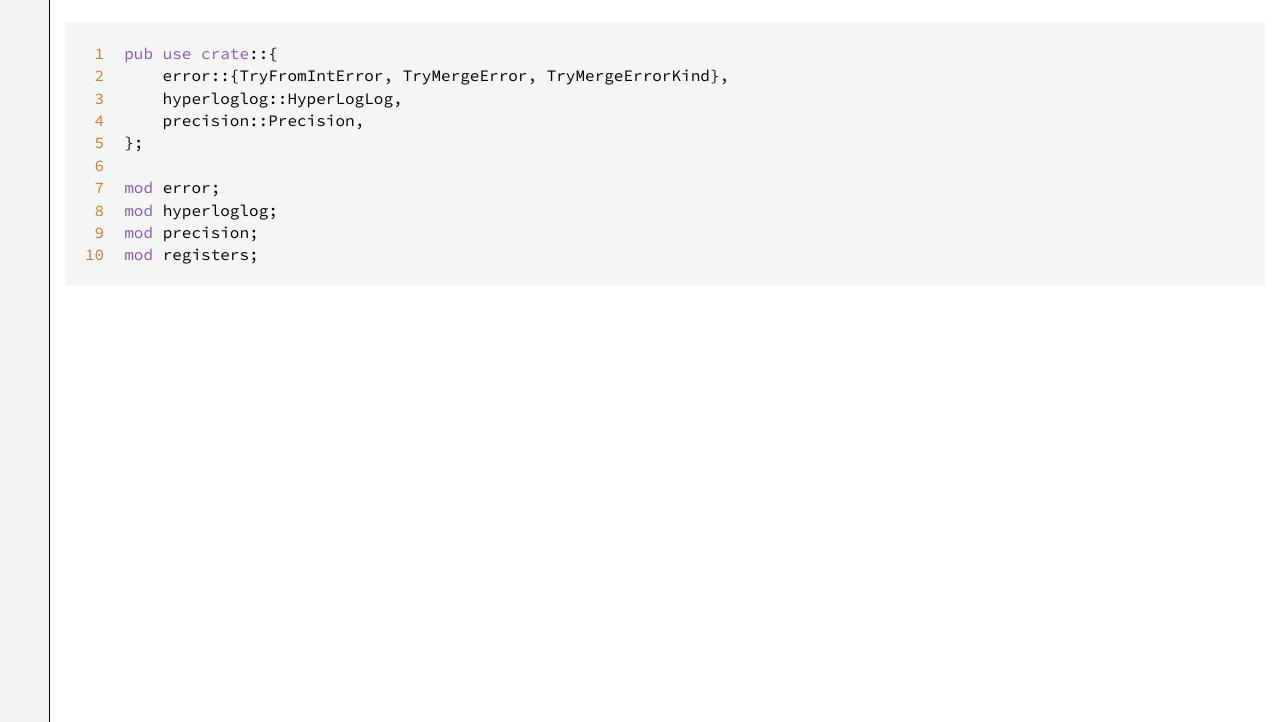
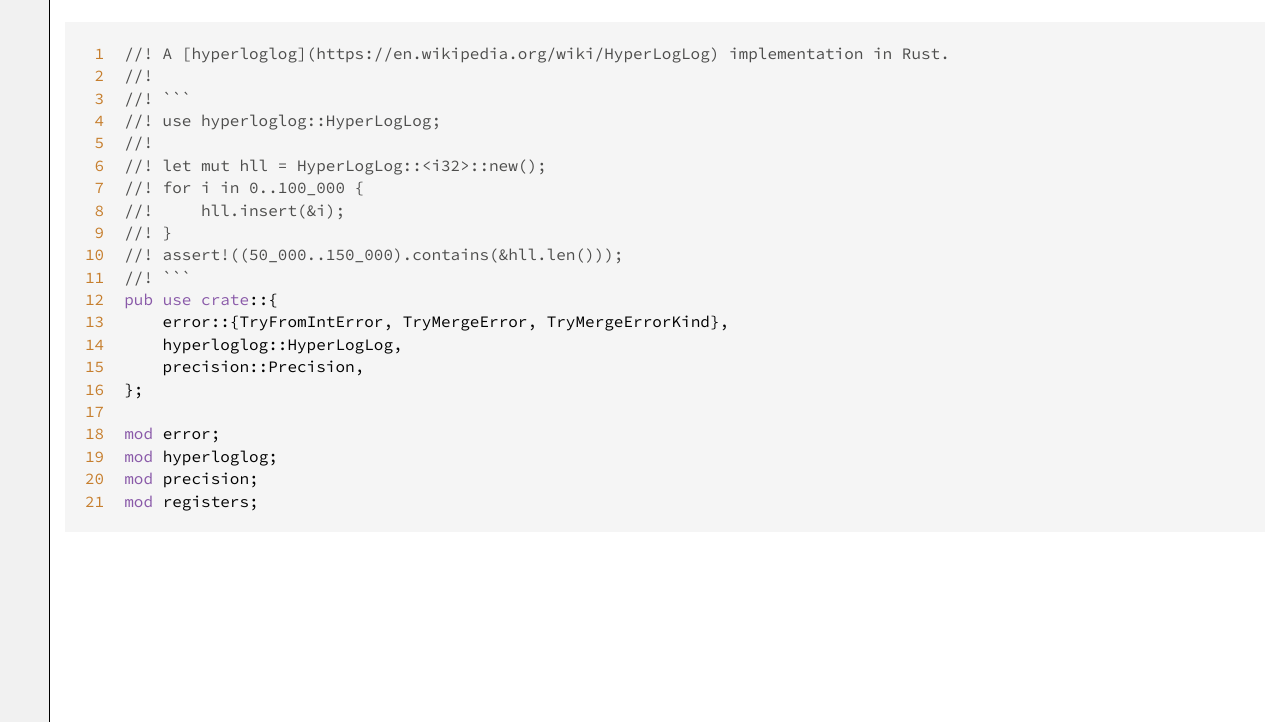
Before and after one commit to vivienm/rust-hyperloglog, a plain HTML site: page src/hyperloglog/lib.rs.html in a window 1280 px wide. Shown: the part 78-800 px from the top of the page. Drawn offline with Linux system fonts and the light colour scheme.

Commit message:
Deploying to gh-pages from @ vivienm/rust-hyperloglog@57ac3556578848fe95dbcef38dd696779a9892a8 🚀

````diff
--- a/src/hyperloglog/lib.rs.html
+++ b/src/hyperloglog/lib.rs.html
@@ -10,7 +10,29 @@
 <span id="8"> 8</span>
 <span id="9"> 9</span>
 <span id="10">10</span>
-</pre><pre class="rust"><code><span class="kw">pub</span> <span class="kw">use</span> <span class="kw">crate</span>::{
+<span id="11">11</span>
+<span id="12">12</span>
+<span id="13">13</span>
+<span id="14">14</span>
+<span id="15">15</span>
+<span id="16">16</span>
+<span id="17">17</span>
+<span id="18">18</span>
+<span id="19">19</span>
+<span id="20">20</span>
+<span id="21">21</span>
+</pre><pre class="rust"><code><span class="doccomment">//! A [hyperloglog](https://en.wikipedia.org/wiki/HyperLogLog) implementation in Rust.</span>
+<span class="doccomment">//!</span>
+<span class="doccomment">//! ```</span>
+<span class="doccomment">//! use hyperloglog::HyperLogLog;</span>
+<span class="doccomment">//!</span>
+<span class="doccomment">//! let mut hll = HyperLogLog::&lt;i32&gt;::new();</span>
+<span class="doccomment">//! for i in 0..100_000 {</span>
+<span class="doccomment">//!     hll.insert(&amp;i);</span>
+<span class="doccomment">//! }</span>
+<span class="doccomment">//! assert!((50_000..150_000).contains(&amp;hll.len()));</span>
+<span class="doccomment">//! ```</span>
+<span class="kw">pub</span> <span class="kw">use</span> <span class="kw">crate</span>::{
     <span class="ident">error</span>::{<span class="ident">TryFromIntError</span>, <span class="ident">TryMergeError</span>, <span class="ident">TryMergeErrorKind</span>},
     <span class="ident">hyperloglog::HyperLogLog</span>,
     <span class="ident">precision::Precision</span>,
````
Also changed, not shown: hyperloglog/index.html (+11 -2 lines), search-index.js.
